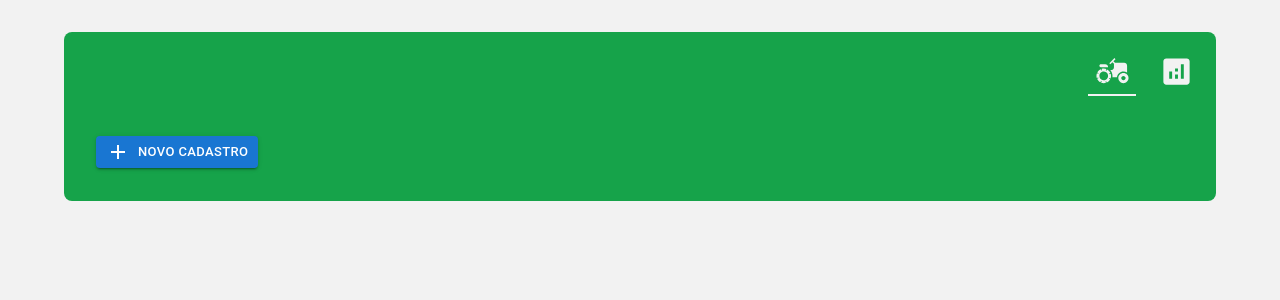
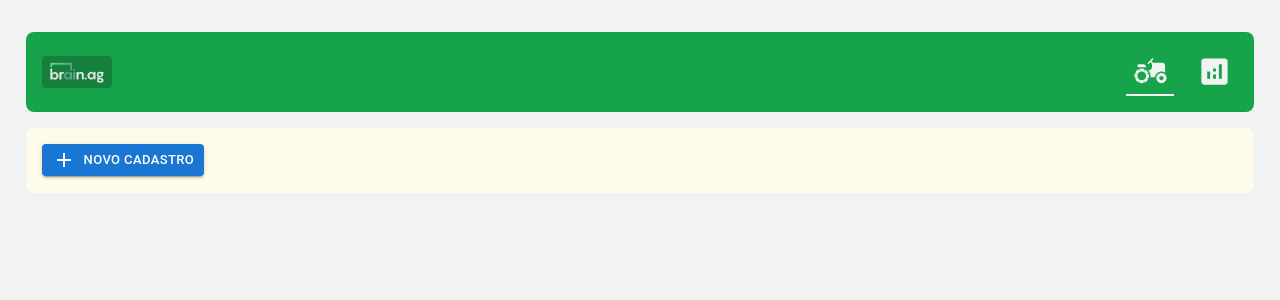
Before and after one commit to gabrielucas/brain-agriculture, a React (Vite) app: page / in a window 1280 px wide. Shown: the top 300 px of the page. Built offline with nearby package versions, Linux system fonts and the light colour scheme.

Commit message:
feat: adjusting Header component

```diff
--- a/src/components/Header/index.tsx
+++ b/src/components/Header/index.tsx
@@ -1,11 +1,14 @@
 import { FC } from 'react';
+import { NavLink } from 'react-router-dom';
+
 import { HeaderContainer } from './styles';
-import { NavLink } from 'react-router-dom';
+import Logo from '../../assets/logo.png';
 import { Agriculture, Analytics } from '@mui/icons-material';
 
 export const Header: FC = () => {
   return (
     <HeaderContainer>
+      <img src={Logo} alt="Logomarca da Brain Agriculture" />
       <nav>
         <NavLink to={'/'} title="Fazendas">
           <Agriculture fontSize="large" />
--- a/src/components/Header/styles.tsx
+++ b/src/components/Header/styles.tsx
@@ -2,9 +2,21 @@ import { styled } from 'styled-components';
 
 const HeaderContainer = styled.header`
   display: flex;
-  justify-content: flex-end;
+  align-items: center;
+  justify-content: space-between;
 
-  margin-bottom: 1.5rem;
+  padding: 1rem;
+  margin-bottom: 1rem;
+
+  border-radius: 8px;
+  background: ${({ theme }) => theme['--green-600']};
+
+  img {
+    height: 2rem;
+    border-radius: 4px;
+    background: ${({ theme }) => theme['--green-700']};
+    padding: 0.25rem;
+  }
 
   nav {
     display: flex;
--- a/src/layouts/styles.ts
+++ b/src/layouts/styles.ts
@@ -1,15 +1,11 @@
 import { styled } from 'styled-components';
 
 const DefaultLayoutContainer = styled.div`
-  max-width: 90vw;
+  max-width: 96vw;
   margin: 2rem auto;
-  padding: 1rem;
 
   display: flex;
   flex-direction: column;
-
-  border-radius: 8px;
-  background: ${({ theme }) => theme['--green-600']};
 `;
 
 export { DefaultLayoutContainer };
--- a/src/styles/global.ts
+++ b/src/styles/global.ts
@@ -30,4 +30,10 @@ export const GlobalStyles = createGlobalStyle`
     ul, ol {
       list-style: none;
     }
+
+    input[type=number]::-webkit-inner-spin-button,
+    input[type=number]::-webkit-outer-spin-button {
+      -webkit-appearance: none;
+      margin: 0;
+    }
 `;
--- a/src/styles/themes/default.ts
+++ b/src/styles/themes/default.ts
@@ -25,4 +25,6 @@ export const defaulTheme = {
 
   '--purple': '#8284fa',
   '--purple-dark': '#5e60ce',
+
+  '--amber': '#fffbeb',
 };
```
Also changed, not shown: src/assets/logo.png (added).
